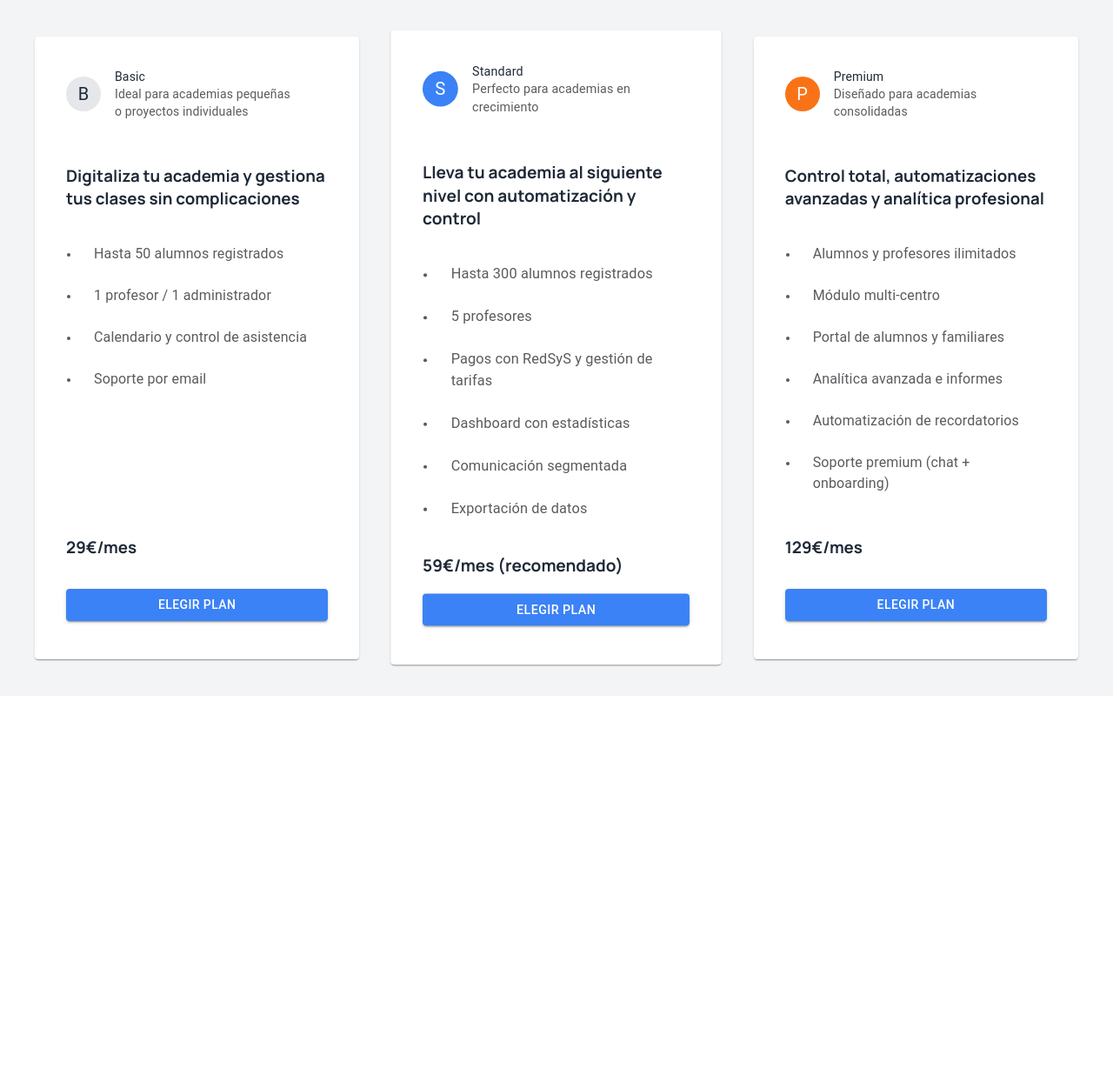
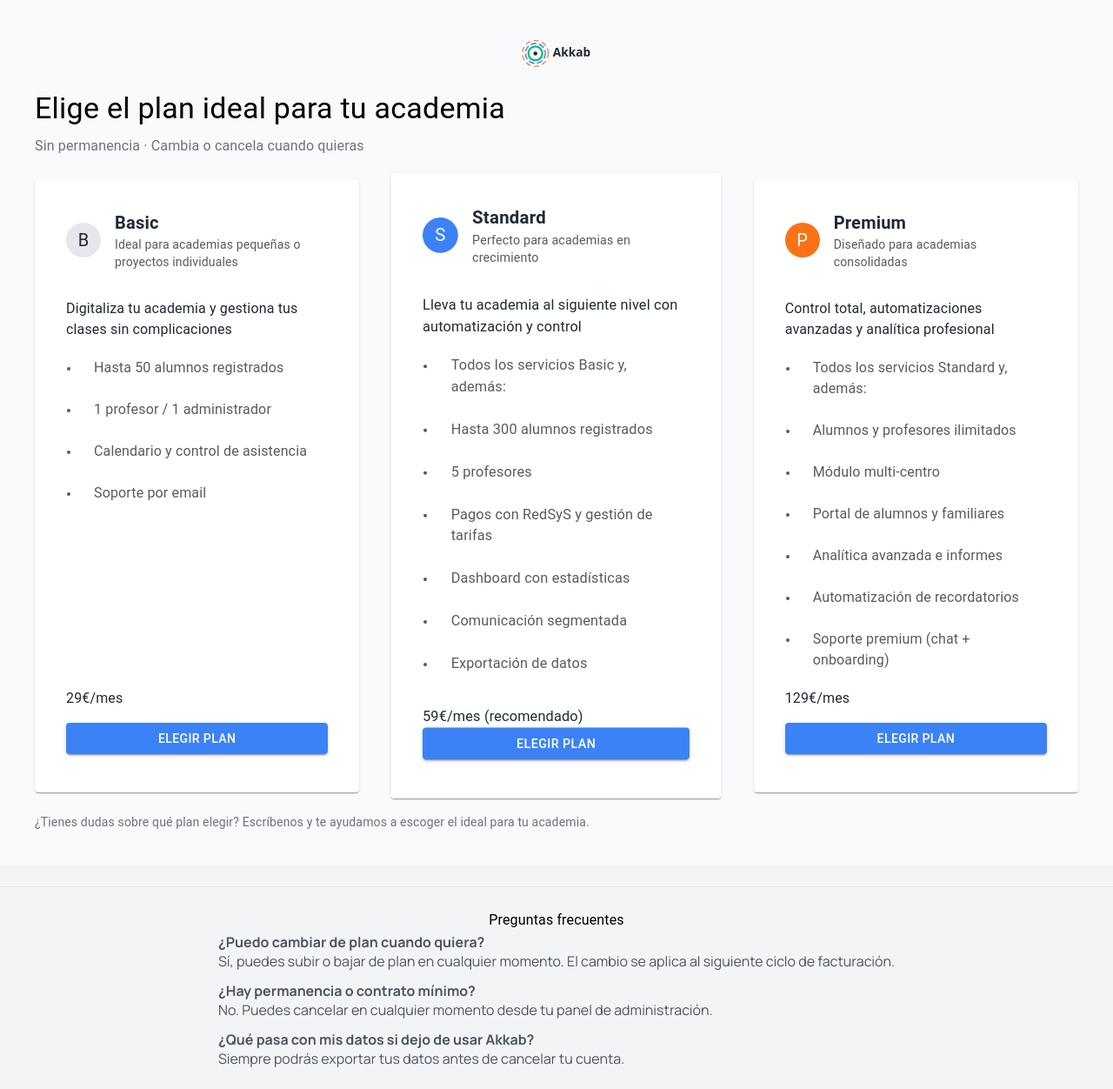
Before and after one commit to IsaacOrtgaAcosta/akkabAcademy, a React (Vite) app in the folder frontend/: page /plans in a window 1280 px wide. Shown: the whole page at 87% size. Before the commit the page ends 800 px from the top, so only its background shows below. Built offline with nearby package versions, Linux system fonts and the light colour scheme; some icons are missing.

Commit message:
feature: plans with modal and props

```diff
--- a/frontend/src/app/features/auth/components/plans/Plans.module.css
+++ b/frontend/src/app/features/auth/components/plans/Plans.module.css
@@ -1,20 +1,64 @@
-.container{
+.section {
+  background: #f9fafb;
+  padding: 40px 0;
+}
+
+.inner {
+  max-width: 1200px;
+  margin: 0 auto;
+  padding: 0 40px;
+  display: flex;
+  flex-direction: column;
+  gap: 24px;
+}
+
+
+/* LOGO */
+.img {
+  height: 40px;
+}
+
+/* TÍTULOS */
+.heading {
+  display: flex;
+  flex-direction: column;
+  gap: 8px;
+}
+
+.title {
+  font-weight: 700;
+}
+
+.subtitle {
+  color: #6b7280;
+}
+
+.container {
   display: flex;
   flex-direction: row;
-    justify-content: center;
-    align-items: stretch;
   gap: 40px;
-    padding: 40px;
-    width: 100%;
-    max-width: 1200px
 }
 
-.card{
+.card {
   flex: 1;
   padding: 20px;
   cursor: pointer;
 }
 
-.card:nth-child(2){
+.cardFeatured {
   transform: scale(1.02);
 }
+
+.cardHeading {
+  font-weight: 600;
+  margin-bottom: 8px;
+}
+
+.price {
+  font-weight: 700;
+}
+
+.helperText {
+  margin-top: 16px;
+  color: #6b7280;
+}
--- a/frontend/src/app/features/auth/components/plans/Plans.tsx
+++ b/frontend/src/app/features/auth/components/plans/Plans.tsx
@@ -1,42 +1,78 @@
-import { Box, Button, List, ListItem, ListItemText } from "@mui/material";
+import { useState } from "react";
+import { ModalComponent } from "@/app/shared/components/ui/modal/Modal";
+import {
+  Box,
+  Button,
+  List,
+  ListItem,
+  ListItemText,
+  Typography,
+} from "@mui/material";
 import Card from "@mui/material/Card";
 import CardHeader from "@mui/material/CardHeader";
-import CardMedia from "@mui/material/CardMedia";
 import CardContent from "@mui/material/CardContent";
 import Avatar from "@mui/material/Avatar";
-import IconButton from "@mui/material/IconButton";
-import Typography from "@mui/material/Typography";
-import MoreVertIcon from "@mui/icons-material/MoreVert";
+import StarIcon from "@mui/icons-material/Star";
+import HorizontalLogo from "@/assets/logo/logo-horizontal.svg";
 import styles from "./Plans.module.css";
-import StarIcon from "@mui/icons-material/Star";
 
 export const Plans = () => {
+  const [idPlan, setIdPlan] = useState<string | undefined>("");
+  const [isOpen, setIsOpen] = useState(false);
+
+  const handleOpenModal = (e: React.MouseEvent<HTMLButtonElement>) => {
+    const idPlan = (e.currentTarget.closest("[data-idplan]") as HTMLElement)
+    ?.dataset.idplan;
+    setIsOpen(true);
+    setIdPlan(idPlan);
+  };
+  const handleCloseModal = () => {
+    setIsOpen(false);
+  };
+
   return (
+    <Box component="section" className={styles.section}>
+      <Box className={styles.inner}>
+        <img src={HorizontalLogo} alt="Akkab" className={styles.img} />
+        <Box className={styles.heading}>
+          <Typography variant="h4" component="h1" className={styles.title}>
+            Elige el plan ideal para tu academia
+          </Typography>
+          <Typography variant="subtitle1" className={styles.subtitle}>
+            Sin permanencia · Cambia o cancela cuando quieras
+          </Typography>
+        </Box>
+
+        {/* CARDS */}
         <Box className={styles.container}>
           {/* BASIC PLAN */}
-      <Card sx={{maxWidth: 345, display: 'flex', flexDirection: 'column'}} className={styles.card}>
+          <Card
+            sx={{ maxWidth: 345, display: "flex", flexDirection: "column" }}
+            className={styles.card}
+             data-idPlan={'1'}
+          >
             <CardHeader
               avatar={
                 <Avatar
                   sx={{ bgcolor: "#E5E7EB", color: "#1F2937" }}
-              aria-label="recipe"
+                  aria-label="basic-plan"
                 >
                   B
                 </Avatar>
               }
-          action={
-            <IconButton aria-label="settings">
-              <MoreVertIcon />
-            </IconButton>
-          }
               title="Basic"
               subheader="Ideal para academias pequeñas o proyectos individuales"
+              slotProps={{
+                title: { sx: { fontWeight: "bold", fontSize: "20px" } },
+              }}
             />
 
-        <CardContent sx={{ display: 'flex', flexDirection: 'column', flexGrow: 1}}>
-          <h3>
+            <CardContent
+              sx={{ display: "flex", flexDirection: "column", flexGrow: 1 }}
+            >
+              <Typography component="h3" className={styles.cardHeading}>
                 Digitaliza tu academia y gestiona tus clases sin complicaciones
-          </h3>
+              </Typography>
 
               <Typography variant="body2" sx={{ color: "text.secondary" }}>
                 <List sx={{ listStyleType: "disc", pl: 2 }}>
@@ -54,38 +90,60 @@ export const Plans = () => {
                   </ListItem>
                 </List>
               </Typography>
-          <Box sx={{display: 'flex',  flexDirection: 'column', mt: 'auto'}}>
-            <h3>29€/mes</h3>
-            <Button variant="contained" sx={{ mt: 2 }}>
+
+              <Box
+                sx={{ display: "flex", flexDirection: "column", mt: "auto" }}
+              >
+                <Typography component="h3" className={styles.price}>
+                  29€/mes
+                </Typography>
+                <Button
+                  variant="contained"
+                  sx={{ mt: 2 }}
+                  onClick={handleOpenModal}
+                >
                   Elegir plan
                 </Button>
               </Box>
             </CardContent>
           </Card>
 
-      {/* SILVER PLAN */}
-      <Card sx={{maxWidth: 345, display: 'flex', flexDirection: 'column'}} className={styles.card}>
+          {/* STANDARD PLAN */}
+          <Card
+            sx={{ maxWidth: 345, display: "flex", flexDirection: "column" }}
+            className={`${styles.card} ${styles.cardFeatured}`}
+             data-idPlan={'2'}
+          >
             <CardHeader
               avatar={
                 <Avatar
                   sx={{ bgcolor: "#3B82F6", color: "#FFFFFF" }}
-              aria-label="recipe"
+                  aria-label="standard-plan"
                 >
                   S
                 </Avatar>
               }
-          action={<StarIcon sx={{ color: "#1E40AF" }}></StarIcon>}
+              action={<StarIcon sx={{ color: "#1E40AF" }} />}
               title="Standard"
               subheader="Perfecto para academias en crecimiento"
+              slotProps={{
+                title: { sx: { fontWeight: "bold", fontSize: "20px" } },
+              }}
             />
 
-        <CardContent sx={{ display: 'flex', flexDirection: 'column', flexGrow: 1}}>
-          <h3>
-            Lleva tu academia al siguiente nivel con automatización y control
-          </h3>
+            <CardContent
+              sx={{ display: "flex", flexDirection: "column", flexGrow: 1 }}
+            >
+              <Typography component="h3" className={styles.cardHeading}>
+                Lleva tu academia al siguiente nivel con automatización y
+                control
+              </Typography>
 
               <Typography variant="body2" sx={{ color: "text.secondary" }}>
                 <List sx={{ listStyleType: "disc", pl: 2 }}>
+                  <ListItem sx={{ display: "list-item" }}>
+                    <ListItemText primary="Todos los servicios Basic y, además:" />
+                  </ListItem>
                   <ListItem sx={{ display: "list-item" }}>
                     <ListItemText primary="Hasta 300 alumnos registrados" />
                   </ListItem>
@@ -106,41 +164,55 @@ export const Plans = () => {
                   </ListItem>
                 </List>
               </Typography>
-          <Box sx={{display: 'flex',  flexDirection: 'column', mt: 'auto'}}>
-            <h3>59€/mes (recomendado)</h3>
-            <Button variant="contained">
+
+              <Box
+                sx={{ display: "flex", flexDirection: "column", mt: "auto" }}
+              >
+                <Typography component="h3" className={styles.price}>
+                  59€/mes (recomendado)
+                </Typography>
+                <Button variant="contained" onClick={handleOpenModal}>
                   Elegir plan
                 </Button>
               </Box>
             </CardContent>
           </Card>
 
-      {/* GOLD PLAN */}
-      <Card sx={{maxWidth: 345, display: 'flex', flexDirection: 'column'}} className={styles.card}>
+          {/* PREMIUM PLAN */}
+          <Card
+            sx={{ maxWidth: 345, display: "flex", flexDirection: "column" }}
+            className={styles.card}
+             data-idPlan={'3'}
+          >
             <CardHeader
               avatar={
                 <Avatar
                   sx={{ bgcolor: "#F97316", color: "#FFFFFF" }}
-              aria-label="recipe"
+                  aria-label="premium-plan"
                 >
                   P
                 </Avatar>
               }
-          action={
-            <IconButton aria-label="settings">
-              <MoreVertIcon />
-            </IconButton>
-          }
               title="Premium"
               subheader="Diseñado para academias consolidadas"
+              slotProps={{
+                title: { sx: { fontWeight: "bold", fontSize: "20px" } },
+              }}
             />
 
-        <CardContent sx={{ display: 'flex', flexDirection: 'column', flexGrow: 1}}>
-          <h3>
-            Control total, automatizaciones avanzadas y analítica profesional
-          </h3>
+            <CardContent
+              sx={{ display: "flex", flexDirection: "column", flexGrow: 1 }}
+            >
+              <Typography component="h3" className={styles.cardHeading}>
+                Control total, automatizaciones avanzadas y analítica
+                profesional
+              </Typography>
+
               <Typography variant="body2" sx={{ color: "text.secondary" }}>
                 <List sx={{ listStyleType: "disc", pl: 2 }}>
+                  <ListItem sx={{ display: "list-item" }}>
+                    <ListItemText primary="Todos los servicios Standard y, además:" />
+                  </ListItem>
                   <ListItem sx={{ display: "list-item" }}>
                     <ListItemText primary="Alumnos y profesores ilimitados" />
                   </ListItem>
@@ -161,14 +233,36 @@ export const Plans = () => {
                   </ListItem>
                 </List>
               </Typography>
-          <Box sx={{display: 'flex', flexDirection: 'column', mt: 'auto'}}>
-            <h3>129€/mes</h3>
-            <Button variant="contained" sx={{ mt: 2 }}>
+
+              <Box
+                sx={{ display: "flex", flexDirection: "column", mt: "auto" }}
+              >
+                <Typography component="h3" className={styles.price}>
+                  129€/mes
+                </Typography>
+                <Button
+                  variant="contained"
+                  sx={{ mt: 2 }}
+                  onClick={handleOpenModal}
+                >
                   Elegir plan
                 </Button>
               </Box>
             </CardContent>
           </Card>
         </Box>
+
+        {/* TEXTO FINAL OPCIONAL */}
+        <Typography variant="body2" className={styles.helperText}>
+          ¿Tienes dudas sobre qué plan elegir? Escríbenos y te ayudamos a
+          escoger el ideal para tu academia.
+        </Typography>
+      </Box>
+      <ModalComponent open={isOpen} onClose={handleCloseModal} idPlan={idPlan}>
+        <Typography variant="h6" component="h2">
+          Esto es un modal
+        </Typography>
+      </ModalComponent>
+    </Box>
   );
 };
--- a/frontend/src/app/features/auth/pages/plans/PlansPage.module.css
+++ b/frontend/src/app/features/auth/pages/plans/PlansPage.module.css
@@ -1,8 +1,32 @@
 .box {
   background-color: var(--color-neutral-light);
   min-height: 100vh;
+  box-sizing: border-box;
+}
+
+.faq {
+  margin-top: 24px;
+  padding-top: 24px;
+  padding-bottom: 24px;
+  border-top: 1px solid #e5e7eb;
   display: flex;
   justify-content: center;
   align-items: center;
-  box-sizing: border-box;
+  flex-direction: column;
 }
+
+.faqTitle {
+  font-weight: 600;
+  margin-bottom: 12px;
+}
+
+.faqList {
+  list-style: none;
+  padding: 0;
+  margin: 0;
+  color: #4b5563;
+}
+
+.faqList li + li {
+  margin-top: 12px;
+}
--- a/frontend/src/app/features/auth/pages/plans/PlansPage.tsx
+++ b/frontend/src/app/features/auth/pages/plans/PlansPage.tsx
@@ -1,4 +1,4 @@
-import { Box } from "@mui/material";
+import { Box, Typography } from "@mui/material";
 import { Plans } from "../../components/plans/Plans";
 import styles from "./PlansPage.module.css";
 
@@ -6,6 +6,30 @@ export const PlansPage = () => {
   return (
     <Box className={styles.box}>
       <Plans />
+      <Box className={styles.faq}>
+        <Typography variant="subtitle1" className={styles.faqTitle}>
+          Preguntas frecuentes
+        </Typography>
+        <ul className={styles.faqList}>
+          <li>
+            <strong>¿Puedo cambiar de plan cuando quiera?</strong>
+            <br />
+            Sí, puedes subir o bajar de plan en cualquier momento. El cambio se
+            aplica al siguiente ciclo de facturación.
+          </li>
+          <li>
+            <strong>¿Hay permanencia o contrato mínimo?</strong>
+            <br />
+            No. Puedes cancelar en cualquier momento desde tu panel de
+            administración.
+          </li>
+          <li>
+            <strong>¿Qué pasa con mis datos si dejo de usar Akkab?</strong>
+            <br />
+            Siempre podrás exportar tus datos antes de cancelar tu cuenta.
+          </li>
+        </ul>
+      </Box>
     </Box>
   );
 };
--- a/frontend/src/styles/theme.css
+++ b/frontend/src/styles/theme.css
@@ -28,4 +28,3 @@ body {
   padding: 0;
   font-family: var(--font-primary), system-ui, sans-serif;
 }
-<
```
Also changed, not shown: frontend/src/app/shared/components/ui/modal/Modal.tsx (+46 -0 lines), frontend/src/app/shared/components/ui/modal/Modal.module.css (added), frontend/src/assets/logo/logo-horizontal.svg (renamed from frontend/src/assets/logo/logo-manrope-orbit.svg). Lines whose indentation alone changed are shown as unchanged.
